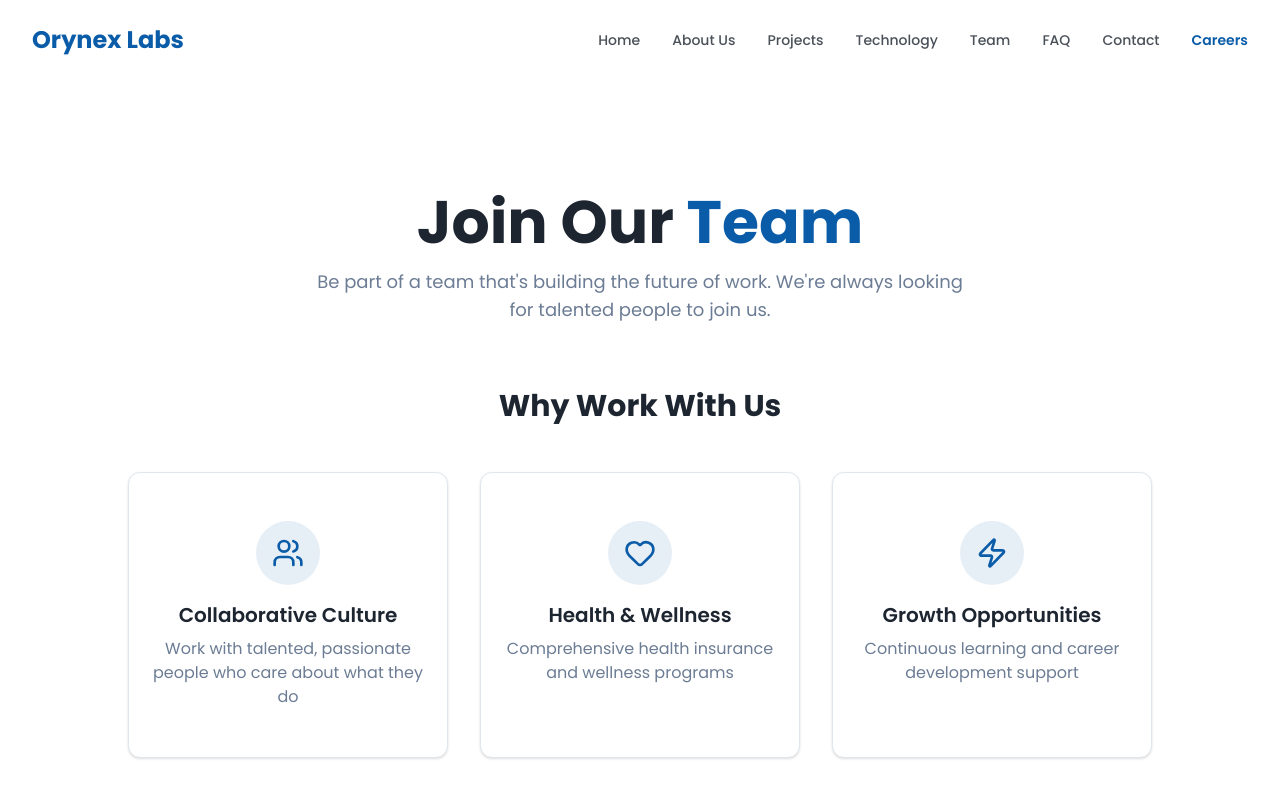
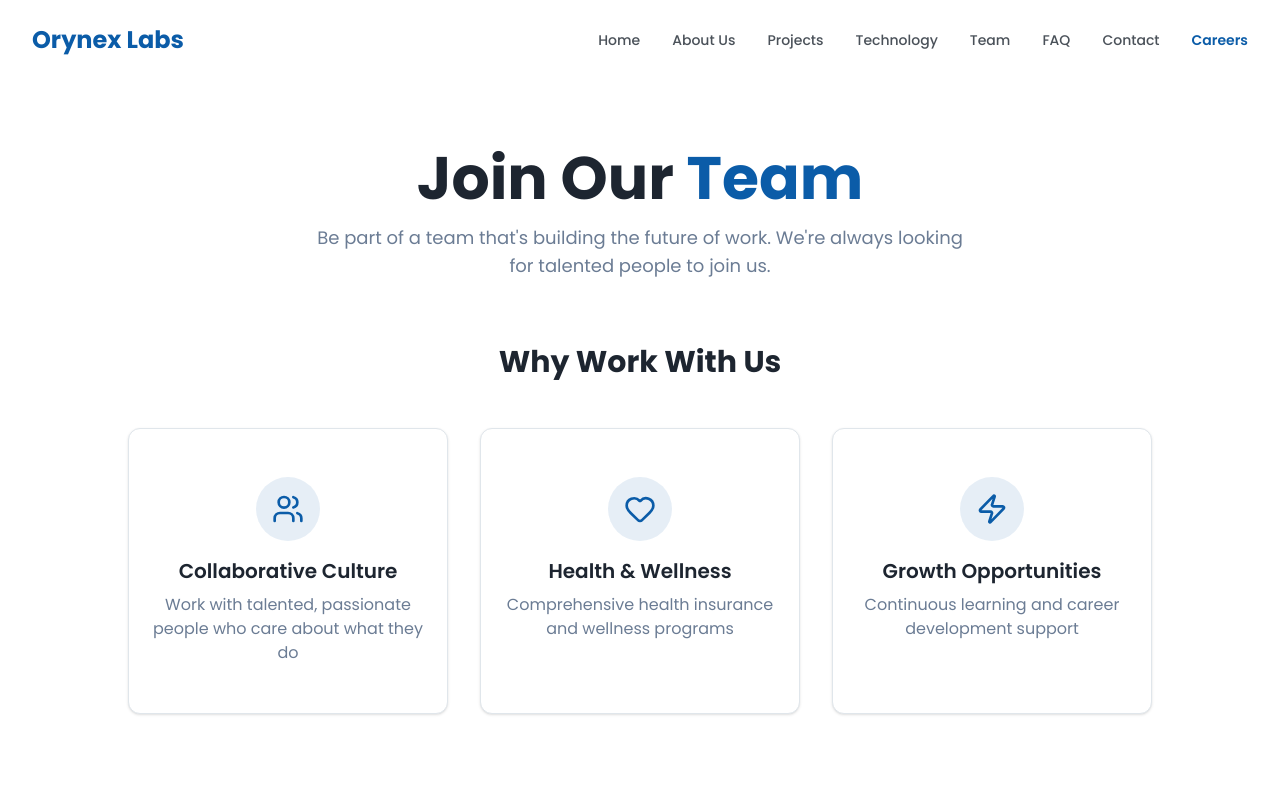
Before and after one commit to orynexlabs/OrynexLabs, a Next.js app: page /careers in a window 1280 px wide. Shown: the top 796 px of the page. Built offline with nearby package versions, Linux system fonts and the light colour scheme.

Commit message:
updated the career page

```diff
--- a/app/careers/page.tsx
+++ b/app/careers/page.tsx
@@ -80,7 +80,7 @@ const Careers = () => {
     <div className="min-h-screen">
       <Navigation />
 
-      <section className="pt-32 pb-20 bg-background mt-16">
+      <section className="pt-32 pb-20 bg-background mt-5">
         <div className="container-width">
           <div className="text-center mb-16 fade-in">
             <h1 className="text-4xl md:text-5xl lg:text-6xl font-bold mb-4">
```
